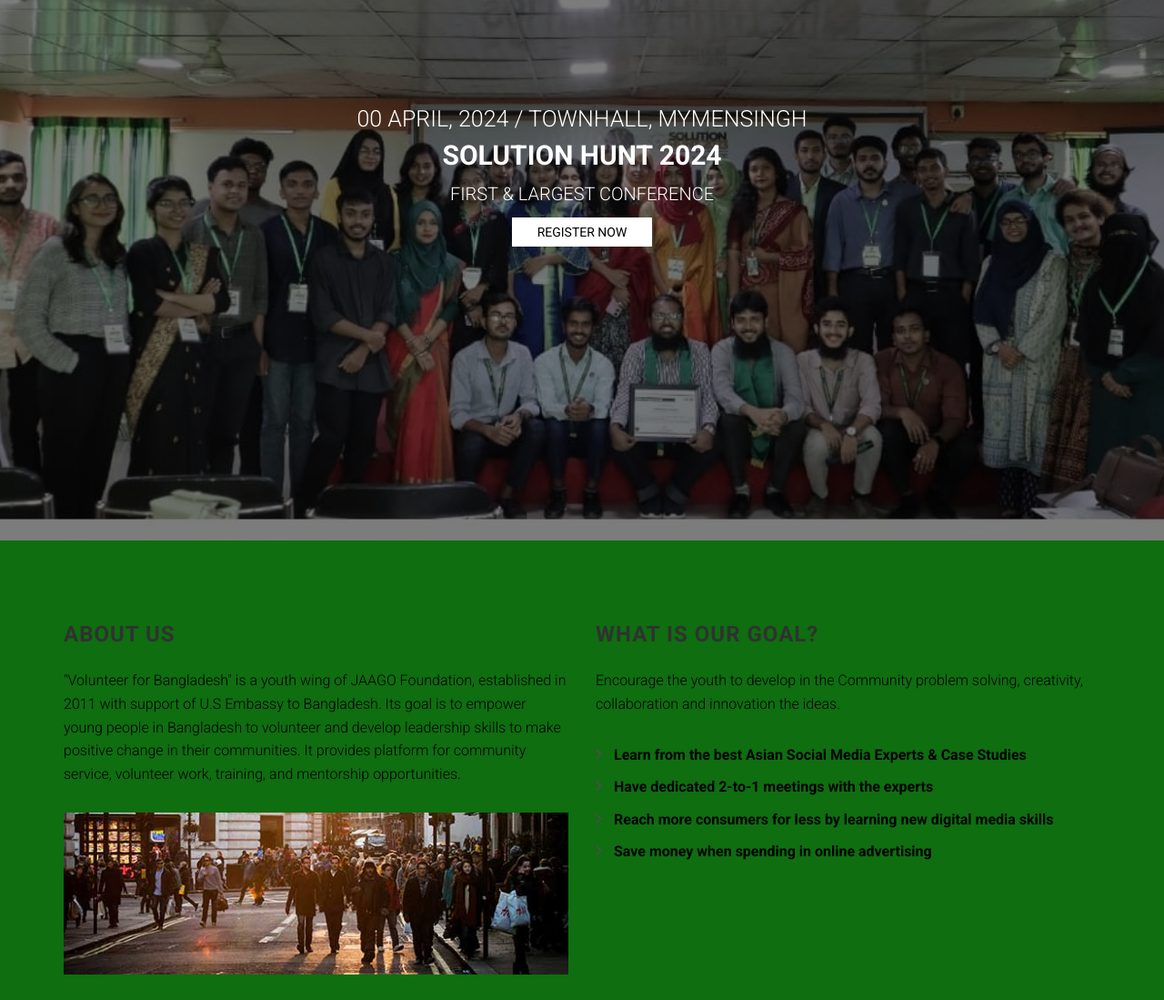
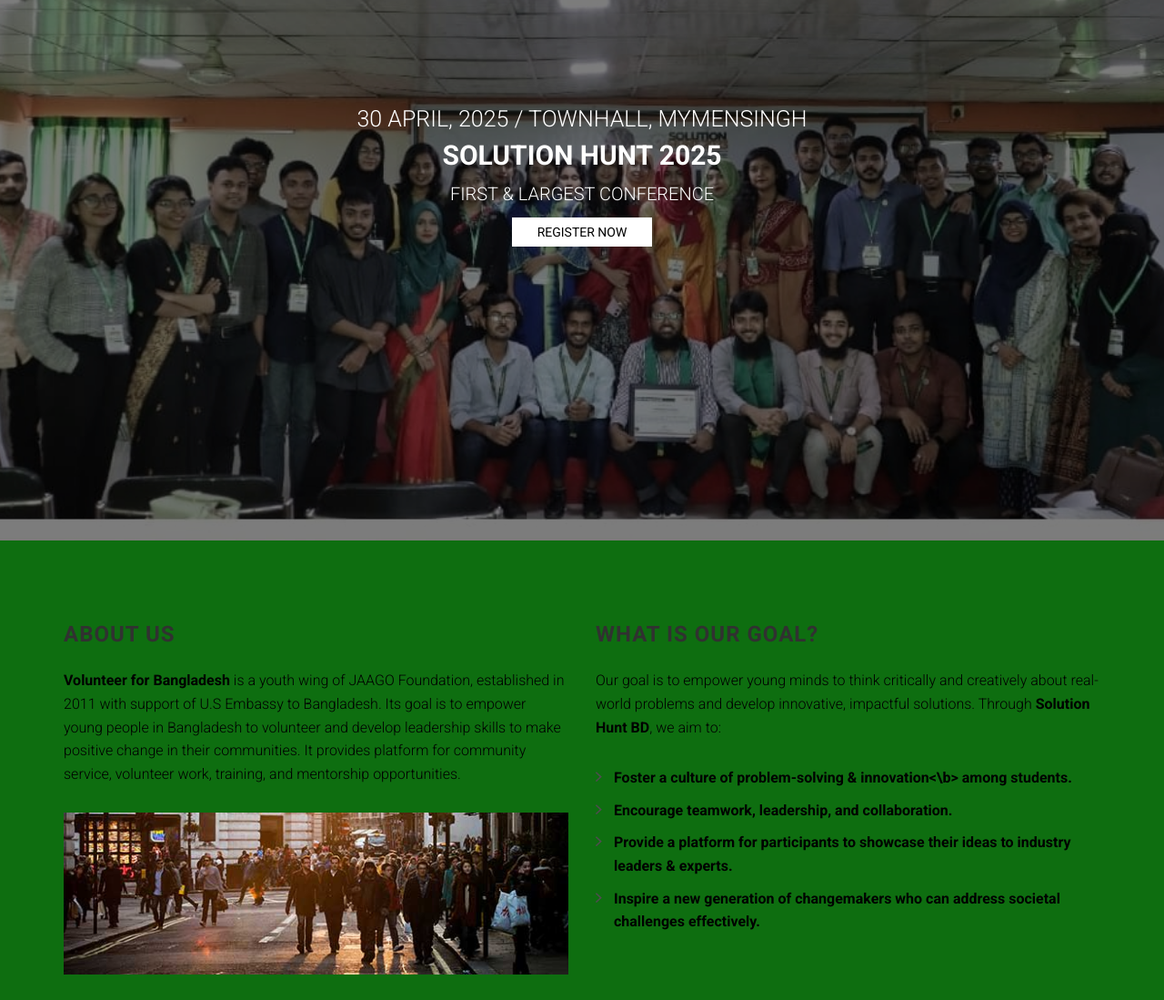
Before and after one commit to Foyezrabbi/vbd, a website: page index.html in a window 1280 px wide. Shown: the part 206-1305 px from the top of the page at 91% size. Drawn offline with Linux system fonts and the light colour scheme; files whose address does not match are found by name.

Commit message:
Update index.html

```diff
--- a/index.html
+++ b/index.html
@@ -58,13 +58,13 @@
     <header id="site-header" class="site-header valign-center">
         <div class="intro">
 
-            <h2>00 April, 2024 / Townhall, Mymensingh</h2>
+            <h2>30 April, 2025 / Townhall, Mymensingh</h2>
 
-            <h1>Solution Hunt 2024</h1>
+            <h1>Solution Hunt 2025</h1>
 
             <p>First &amp; Largest Conference</p>
 
-            <a class="btn btn-white" data-scroll href="#registration">Register Now</a>
+            <a class="btn btn-white" data-scroll href="https://forms.gle/PTB3RaZWcoLA56iL6">Register Now</a>
 
         </div>
     </header>
@@ -76,7 +76,7 @@
 
                     <h3 class="section-title">About Us</h3>
 
-                    <p>"Volunteer for Bangladesh" is a youth wing of JAAGO Foundation, established in 2011 with support of U.S Embassy to Bangladesh. Its goal is to empower young people in Bangladesh to volunteer and develop leadership skills to make positive change in their communities. It provides platform for community service, volunteer work, training, and mentorship opportunities.</p>
+                    <p><b>Volunteer for Bangladesh</b> is a youth wing of JAAGO Foundation, established in 2011 with support of U.S Embassy to Bangladesh. Its goal is to empower young people in Bangladesh to volunteer and develop leadership skills to make positive change in their communities. It provides platform for community service, volunteer work, training, and mentorship opportunities.</p>
                     <figure>
                         <img alt="" class="img-responsive" src="assets/images/about-us.jpg">
                     </figure>
@@ -87,14 +87,14 @@
 
                     <h3 class="section-title multiple-title">What is Our Goal?</h3>
 
-                    <p> Encourage the youth to develop in the Community problem solving, creativity, collaboration and innovation the ideas.</p>
+                    <p> Our goal is to empower young minds to think critically and creatively about real-world problems and develop innovative, impactful solutions. Through <b>Solution Hunt BD</b>, we aim to:</p>
 
                     <ul class="list-arrow-right">
 
-                        <li>Learn from the best Asian Social Media Experts &amp; Case Studies</li>
-                        <li>Have dedicated 2-to-1 meetings with the experts</li>
-                        <li>Reach more consumers for less by learning new digital media skills</li>
-                        <li>Save money when spending in online advertising</li>
+                        <li>Foster a culture of <b>problem-solving &amp; innovation<\b> among students.</li>
+                        <li>Encourage teamwork, leadership, and collaboration.</li>
+                        <li>Provide a platform for participants to showcase their ideas to industry leaders &amp; experts.</li>
+                        <li>Inspire a new generation of changemakers who can address societal challenges effectively.</li>
 
                     </ul>
 
```
